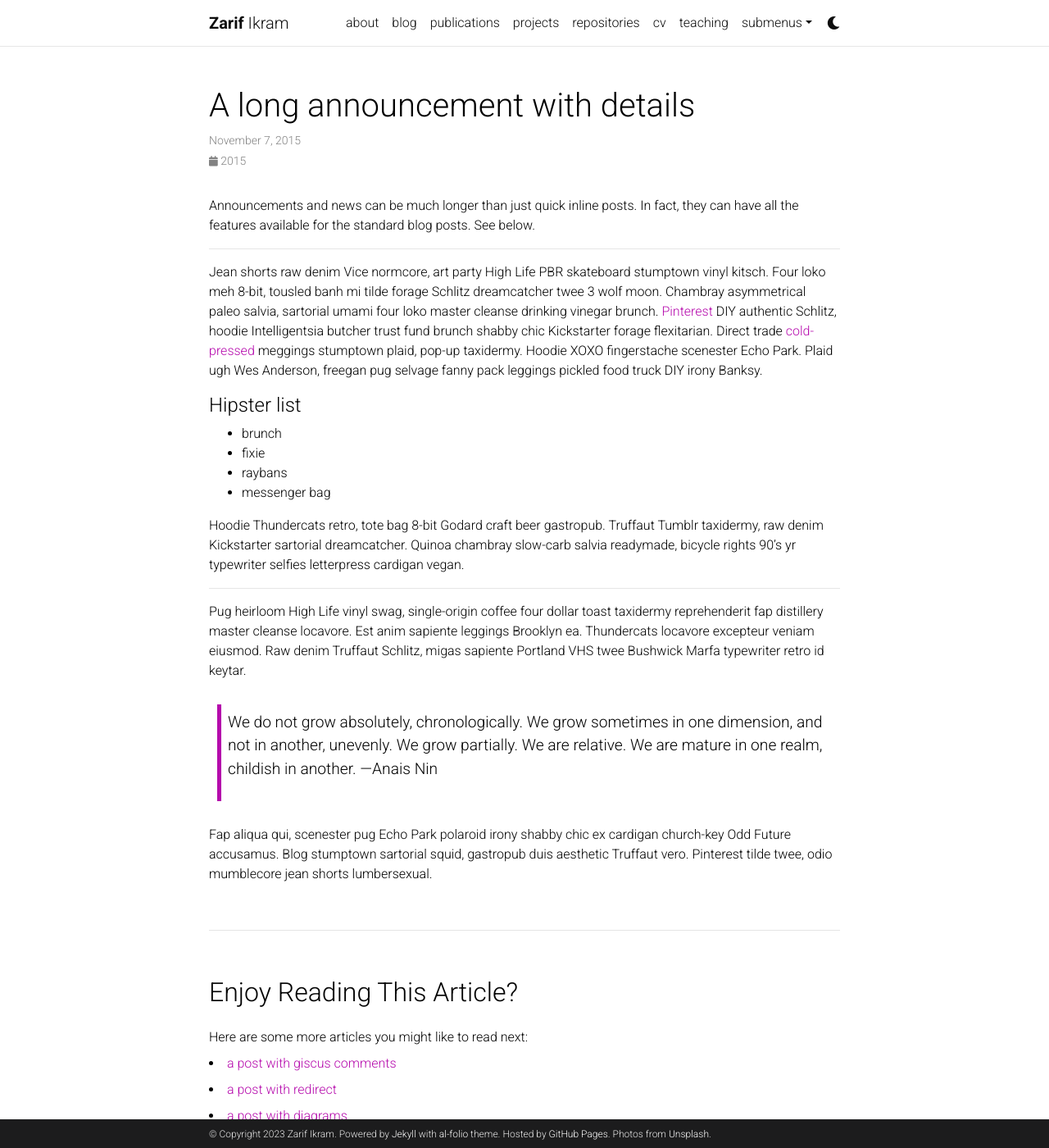
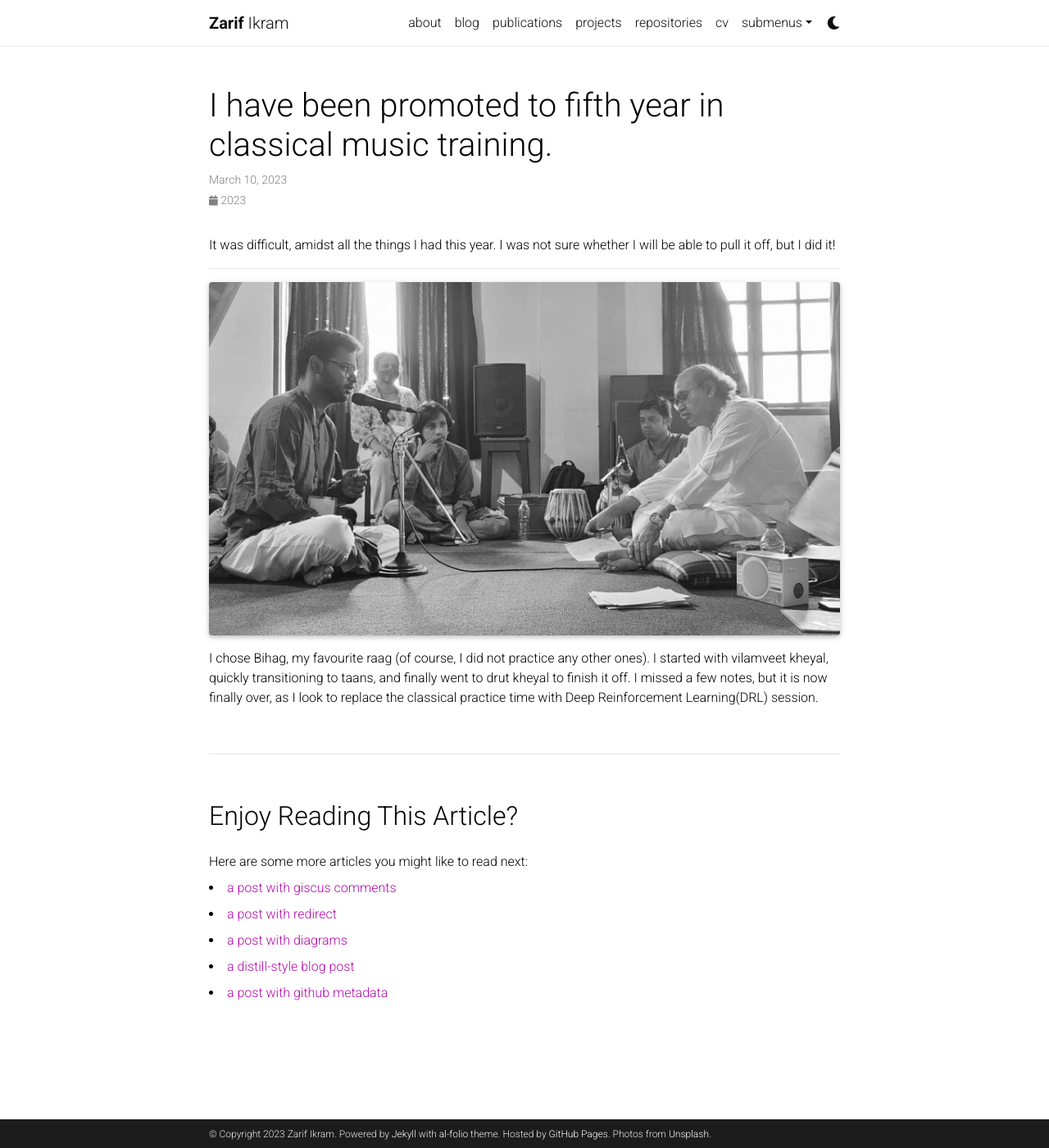
Before and after one commit to zarifikram/zarifikram.github.io, a Jekyll site: the page built from _news/announcement_2.md, in a window 1280 px wide and 1400 px high. Shown: the whole window at 82% size. Built offline with Jekyll 4.4.1, drawn with Linux system fonts in a browser that asks for light colours; full-size pictures stand in for the smaller copies a plugin makes; comment, search, counter and statistics services are not loaded; a style sheet for code colours, icons or effects is not loaded.

Commit message:
news updated

```diff
--- a/_news/announcement_2.md
+++ b/_news/announcement_2.md
@@ -1,31 +1,18 @@
 ---
 layout: post
-title: A long announcement with details
-date: 2015-11-07 16:11:00-0400
+title: I have been promoted to fifth year in classical music training.
+date: 2023-03-10 16:11:00-0400
 inline: false
 ---
 
-Announcements and news can be much longer than just quick inline posts. In fact, they can have all the features available for the standard blog posts. See below.
+It was difficult, amidst all the things I had this year. I was not sure whether I will be able to pull it off, but I did it!
 
 ***
 
-Jean shorts raw denim Vice normcore, art party High Life PBR skateboard stumptown vinyl kitsch. Four loko meh 8-bit, tousled banh mi tilde forage Schlitz dreamcatcher twee 3 wolf moon. Chambray asymmetrical paleo salvia, sartorial umami four loko master cleanse drinking vinegar brunch. <a href="https://www.pinterest.com">Pinterest</a> DIY authentic Schlitz, hoodie Intelligentsia butcher trust fund brunch shabby chic Kickstarter forage flexitarian. Direct trade <a href="https://en.wikipedia.org/wiki/Cold-pressed_juice">cold-pressed</a> meggings stumptown plaid, pop-up taxidermy. Hoodie XOXO fingerstache scenester Echo Park. Plaid ugh Wes Anderson, freegan pug selvage fanny pack leggings pickled food truck DIY irony Banksy.
+<div class="row mt-3">
+    <div class="col-sm mt-3 mt-md-0">
+        {% include figure.html path="assets/img/classical.jpg" class="img-fluid rounded z-depth-1" zoomable=true %}
+    </div>
+</div>
 
-#### Hipster list
-<ul>
-    <li>brunch</li>
-    <li>fixie</li>
-    <li>raybans</li>
-    <li>messenger bag</li>
-</ul>
-
-Hoodie Thundercats retro, tote bag 8-bit Godard craft beer gastropub. Truffaut Tumblr taxidermy, raw denim Kickstarter sartorial dreamcatcher. Quinoa chambray slow-carb salvia readymade, bicycle rights 90's yr typewriter selfies letterpress cardigan vegan.
-
-***
-
-Pug heirloom High Life vinyl swag, single-origin coffee four dollar toast taxidermy reprehenderit fap distillery master cleanse locavore. Est anim sapiente leggings Brooklyn ea. Thundercats locavore excepteur veniam eiusmod. Raw denim Truffaut Schlitz, migas sapiente Portland VHS twee Bushwick Marfa typewriter retro id keytar.
-
-> We do not grow absolutely, chronologically. We grow sometimes in one dimension, and not in another, unevenly. We grow partially. We are relative. We are mature in one realm, childish in another.
-> —Anais Nin
-
-Fap aliqua qui, scenester pug Echo Park polaroid irony shabby chic ex cardigan church-key Odd Future accusamus. Blog stumptown sartorial squid, gastropub duis aesthetic Truffaut vero. Pinterest tilde twee, odio mumblecore jean shorts lumbersexual.
+I chose Bihag, my favourite raag (of course, I did not practice any other ones). I started with vilamveet kheyal, quickly transitioning to taans, and finally went to drut kheyal to finish it off. I missed a few notes, but it is now finally over, as I look to replace the classical practice time with Deep Reinforcement Learning(DRL) session.
```
Also changed, not shown: _news/announcement_1.md (+2 -2 lines), _news/announcement_3.md (deleted, +0 -7 lines), _pages/about.md (+3 -0 lines), _pages/teaching.md (+1 -1 lines), assets/img/classical.jpg (added).
